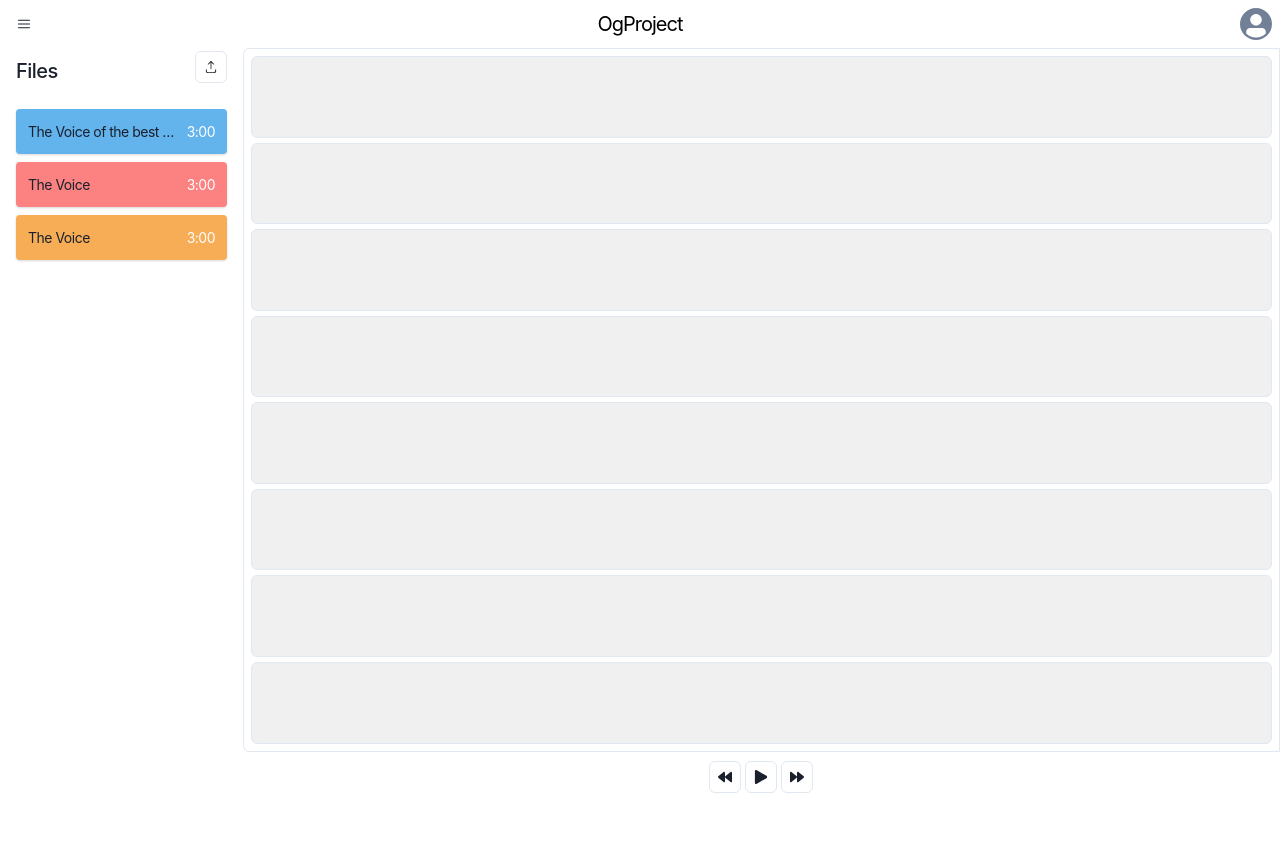
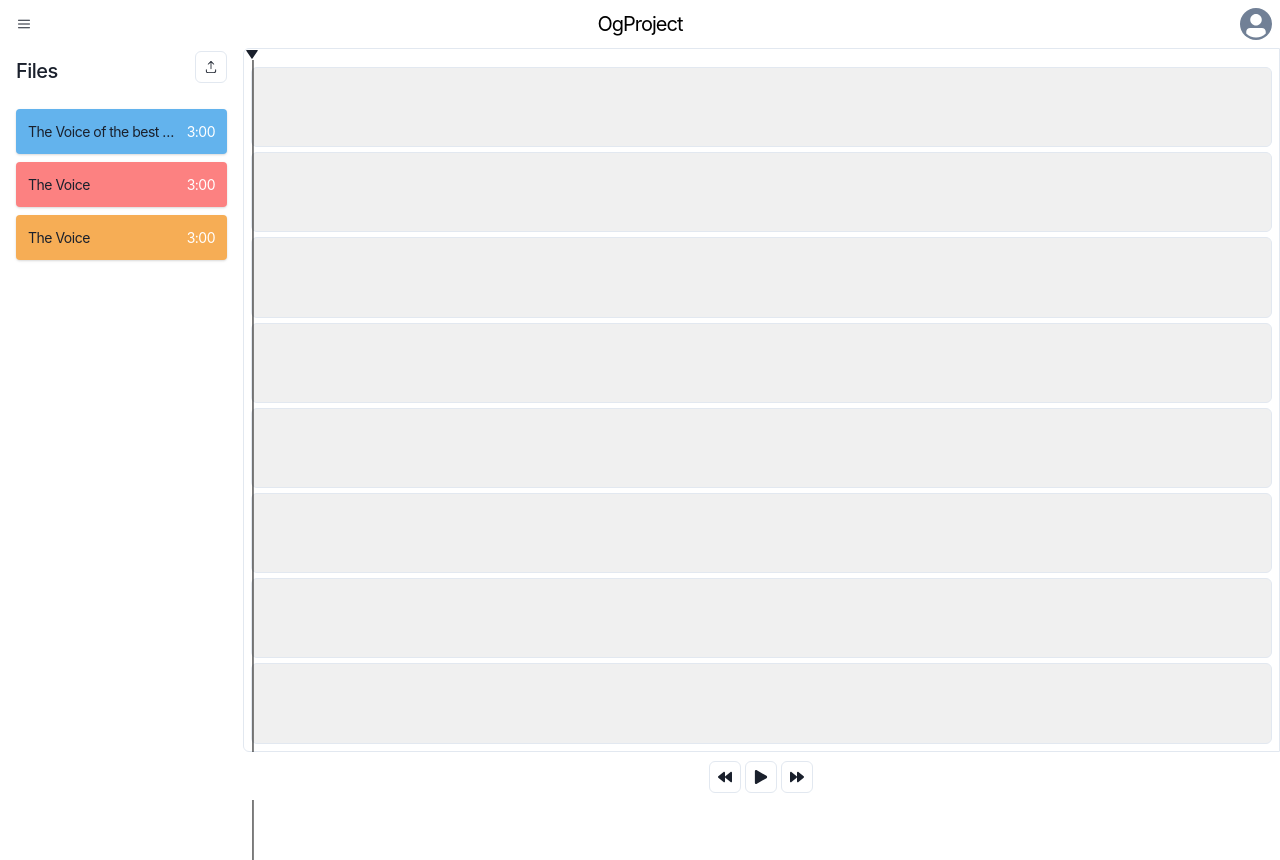
Before and after one commit to garvsl/blurrynoise, a React (Vite) app: page /project/1 in a window 1280 px wide. Before the commit the page ends 800 px from the top, so only its background shows below. Built offline with nearby package versions, Linux system fonts and the light colour scheme.

Commit message:
start marker

```diff
--- /dev/null
+++ b/src/components/Project/Marker.tsx
@@ -0,0 +1,48 @@
+import { Box, Flex, IconButton } from "@chakra-ui/react";
+import { motion } from "framer-motion";
+import { BiSolidDownArrow } from "react-icons/bi";
+export default function Marker() {
+  return (
+    <Flex
+      drag
+      dragElastic={0}
+      dragConstraints={{
+        top: 0,
+        left: 0,
+        right: 725, //How can I know the exact value? Also remove scrolling
+        bottom: 0,
+      }}
+      zIndex={9}
+      as={motion.div}
+      mt={"-29px"}
+      ml={"-15px"}
+      position={"absolute"}
+      flexDirection={"column"}
+      alignItems={"center"}
+    >
+      <IconButton
+        padding={"0px"}
+        aria-label="Marker"
+        size={"sm"}
+        variant={"unstyled"}
+        // size={"8px"}
+        icon={<BiSolidDownArrow />}
+        // width={"12px"}
+        display={"flex"}
+        alignItems={"center"}
+        justifyContent={"center"}
+        // height={"14px"}
+      />
+      <Box
+        // borderRadius={"xl"}
+        cursor={"pointer"}
+        p={"0px"}
+        mt={"-10px"}
+        w={"1px"}
+        bg="black"
+        h={"100vh"}
+        transform="translateX(0.475px)"
+      ></Box>
+    </Flex>
+  );
+}
--- a/src/components/Project/SongScreen.tsx
+++ b/src/components/Project/SongScreen.tsx
@@ -1,5 +1,6 @@
 import { Card, Flex, Grid, GridItem } from "@chakra-ui/react";
 import { useProject } from "../../hooks/ProjectProvider";
+import Marker from "./Marker";
 
 const Song = () => {
   return (
@@ -22,6 +23,7 @@ export default function SongScreen() {
   const { isOpen } = useProject();
   return (
     <Grid
+      overflow={"hidden"}
       h={"100%"}
       borderWidth={"1px"}
       borderRadius={isOpen ? "0px" : "md"}
@@ -30,9 +32,11 @@ export default function SongScreen() {
       borderRightRadius={"0px"}
       templateRows="repeat(8, 3fr)"
       padding={"7px"}
+      paddingTop={"18px"}
       flexDirection={"column"}
       gap={"5px"}
     >
+      <Marker />
       <Song />
       <Song />
       <Song />
--- a/src/routes/Project.tsx
+++ b/src/routes/Project.tsx
@@ -33,9 +33,14 @@ function Project() {
       {!loading && project.length > 0 && (
         <Flex height={"100vh"} overflow={"hidden"} direction="column">
           <Header name={project[0]?.name} />
-          <Flex>
+          <Flex overflow={"hidden"}>
             <FileDrawer />
-            <Flex flexDirection={"column"} h="100vh" w={"100vw"}>
+            <Flex
+              overflow={"hidden"}
+              flexDirection={"column"}
+              h="100vh"
+              w={"100vw"}
+            >
               <SongScreen />
               <Player />
             </Flex>
```
